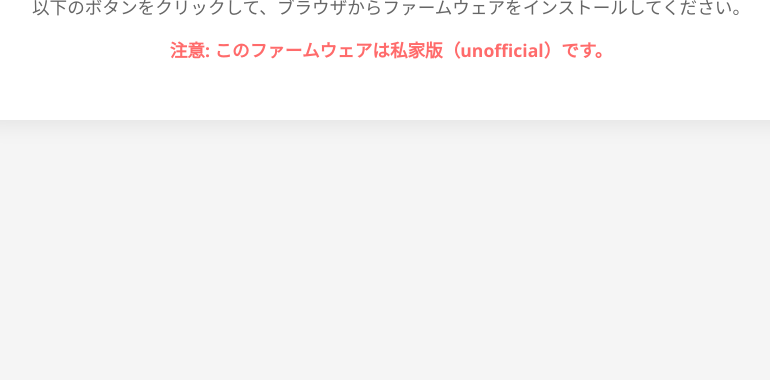
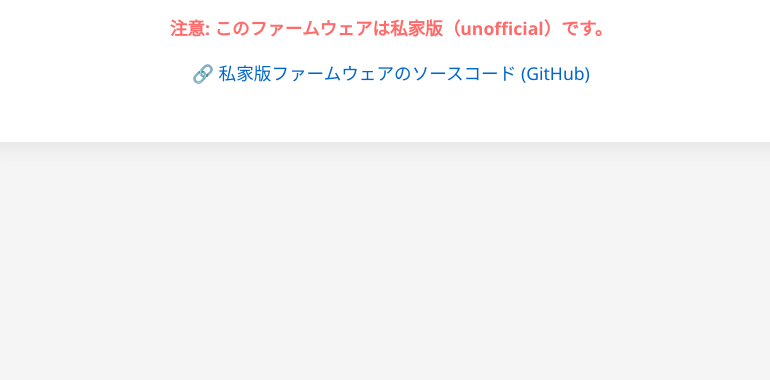
Before and after one commit to nobynobynoby/nobynobynoby.github.io, a plain HTML site: page index.html in a window 1280 px wide. Shown: the part 420-800 px from the top of the page, without its empty margins (249-1019 px from the left). Drawn offline with Linux system fonts and the light colour scheme.

Commit message:
Update firmware manifest and add GitHub link
- Fix bootloader offset from 4096 to 0 based on PlatformIO build log
- Set new_install_prompt_erase to false to preserve settings
- Add GitHub repository link to index.html

```diff
--- a/index.html
+++ b/index.html
@@ -38,6 +38,7 @@
         <h1>KANTAN-Play Firmware Update</h1>
         <p>M5Stack Core3SEを使った楽器「KANTAN-Play」のファームウェアを更新します。<br>以下のボタンをクリックして、ブラウザからファームウェアをインストールしてください。</p>
         <p style="color: #ff6b6b; font-weight: bold;">注意: このファームウェアは私家版（unofficial）です。</p>
+        <p style="margin-top: 20px;"><a href="https://github.com/nobynobynoby/KANTAN_Play_core-nori-fork" target="_blank" style="color: #0066cc; text-decoration: none;">🔗 私家版ファームウェアのソースコード (GitHub)</a></p>
         <esp-web-install-button manifest="manifest.json"></esp-web-install-button>
     </div>
 </body>
```
Also changed, not shown: manifest.json.
